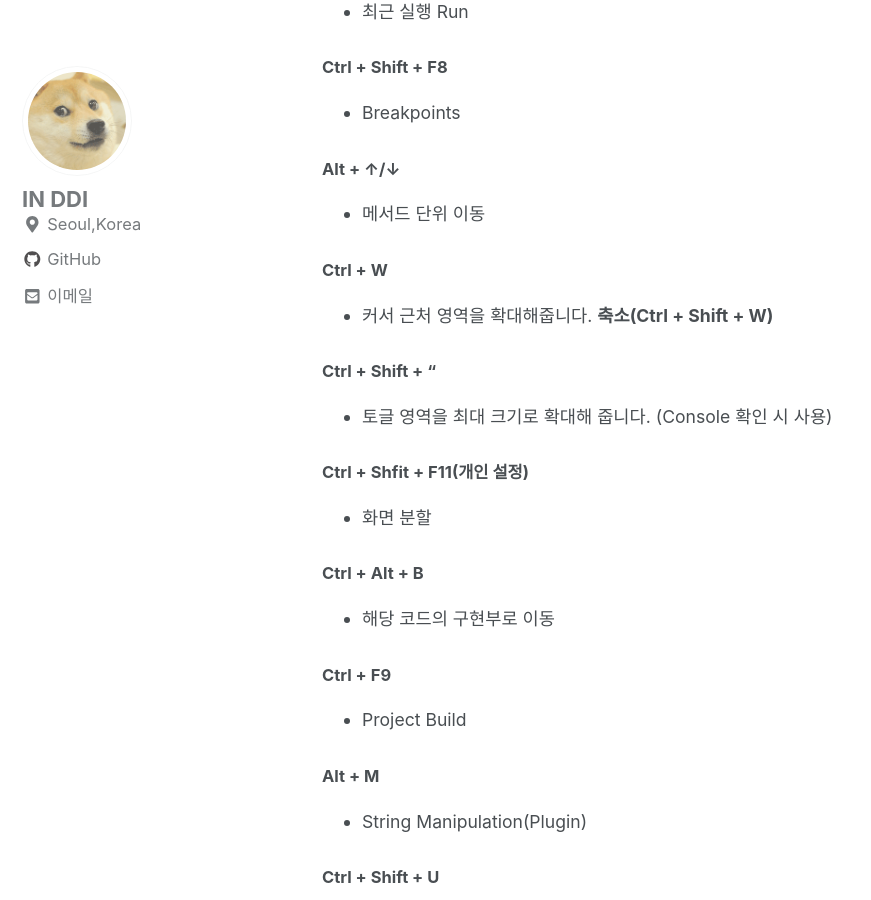
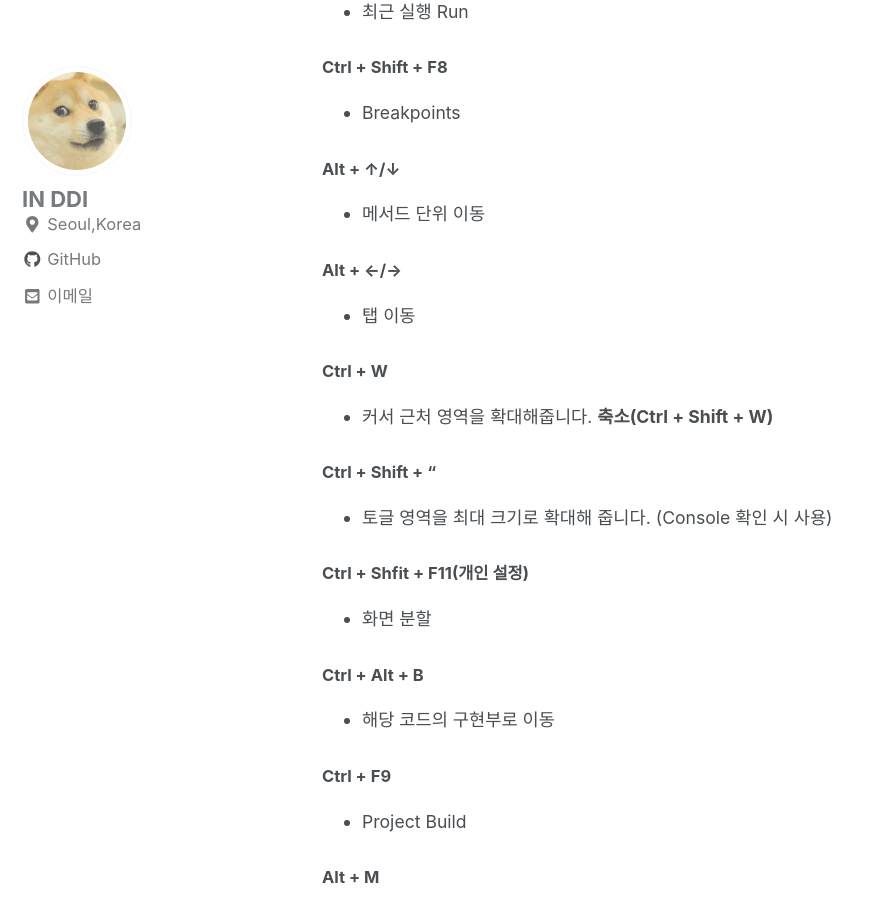
Before and after one commit to InSeok9068/inseok9068.github.io, a Jekyll site: the page built from _posts/intellij/2020-12-14-intellij-keymap.md, in a window 1280 px wide and 900 px high, scrolled down 1011 px. Shown: the whole window, without its empty margins (0-871 px from the left). Built offline with Jekyll 4.4.1, drawn with Linux system fonts in a browser that asks for light colours; cached includes are drawn as plain includes; nearby versions of some CDN libraries; comment, search, counter and statistics services are not loaded.

Commit message:
IntelliJ KetMap 탭이동 추가

```diff
--- a/_posts/intellij/2020-12-14-intellij-keymap.md
+++ b/_posts/intellij/2020-12-14-intellij-keymap.md
@@ -48,6 +48,10 @@ IntelliJ의 자주 사용하는 단축키를 메모 해놓으려고 한다.
 
 - 메서드 단위 이동
 
+#### Alt + ←/→
+
+- 탭 이동
+
 #### Ctrl + W
 
 - 커서 근처 영역을 확대해줍니다. **축소(Ctrl + Shift + W)**
```
